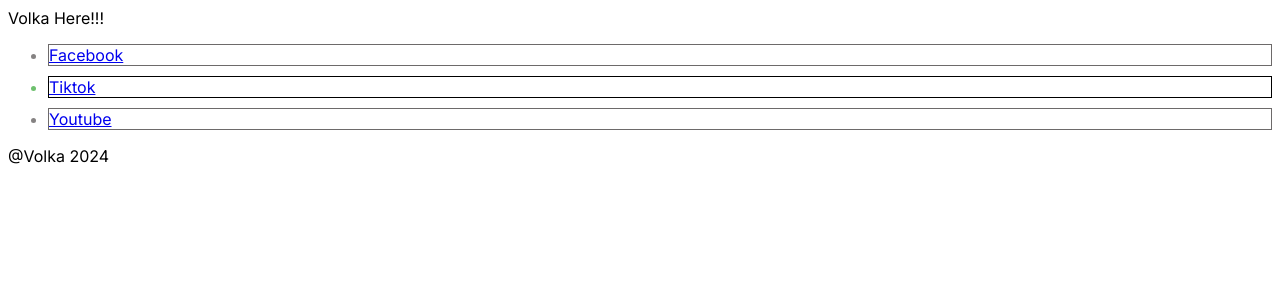
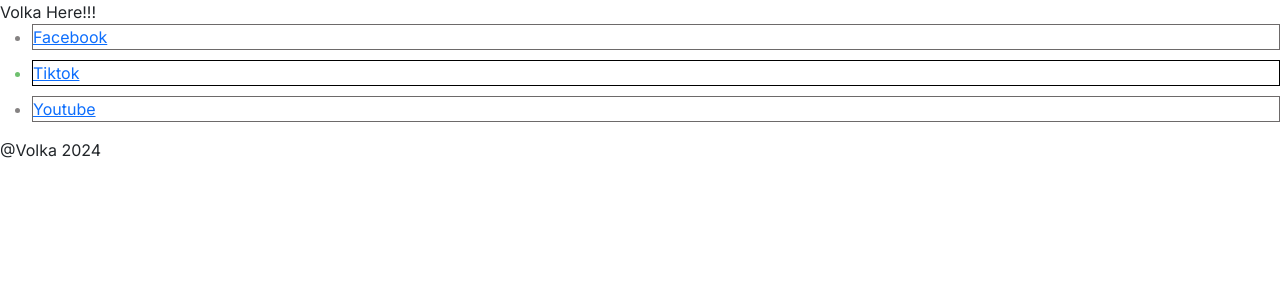
Before and after one commit to Dacoband/NextJS-start, a Next.js app in the folder NextJS_Hello World/: page / in a window 1280 px wide. Shown: the top 300 px of the page. Built offline with nearby package versions, Linux system fonts and the light colour scheme.

Commit message:
add boostrap fix css

```diff
--- a/NextJS_Hello World/next.config.js
+++ b/NextJS_Hello World/next.config.js
@@ -1,14 +1,4 @@
-const path = require("path");
+/** @type {import('next').NextConfig} */
+const nextConfig = {}
 
-module.exports = {
-  // Define your Next.js configuration here
-  webpack: (config, { dev, isServer }) => {
-    // Add support for Sass
-    config.module.rules.push({
-      test: /\.s[ac]ss$/i,
-      use: ["style-loader", "css-loader", "sass-loader"],
-    });
-
-    return config;
-  },
-};
+module.exports = nextConfig
--- a/NextJS_Hello World/package.json
+++ b/NextJS_Hello World/package.json
@@ -12,10 +12,12 @@
     "@types/node": "20.1.7",
     "@types/react": "18.2.6",
     "@types/react-dom": "18.2.4",
+    "bootstrap": "^5.3.3",
     "eslint": "8.40.0",
     "eslint-config-next": "13.4.2",
-    "next": "^14.2.0-canary.55",
+    "next": "13.4.12",
     "react": "18.2.0",
+    "react-bootstrap": "^2.10.2",
     "react-dom": "18.2.0",
     "sass": "^1.72.0",
     "typescript": "5.0.4"
--- a/NextJS_Hello World/src/app/layout.tsx
+++ b/NextJS_Hello World/src/app/layout.tsx
@@ -1,6 +1,6 @@
 //import './globals.css'
 import { Inter } from 'next/font/google'
-
+import 'bootstrap/dist/css/bootstrap.min.css';
 const inter = Inter({ subsets: ['latin'] })
 
 export const metadata = {
--- a/NextJS_Hello World/src/app/page.tsx
+++ b/NextJS_Hello World/src/app/page.tsx
@@ -1,13 +1,13 @@
 import Link from "next/link";
-import style1 from '@/style/main.module.scss';
-import style2 from '@/style/volka.module.scss';
+import style1 from '@/style/main.module.css';
+import style2 from '@/style/volka.module.css';
 export default function Home() {
   return (
     <div>
       <ul>
         <li className={style1['red']}>
           <Link href={"/facebook"}>
-           <span className={style2['.red']}>Facebook</span>
+          <span className={style2['.red']}>Facebook</span>
           </Link>
         </li>
         <li className={style1['green']}>
--- /dev/null
+++ b/NextJS_Hello World/src/style/main.module.css
@@ -0,0 +1,11 @@
+.red {
+  color: rgba(94, 91, 91, 0.76);
+  border: 1px solid rgb(109, 106, 106);
+  margin-bottom: 10px;
+}
+
+.green {
+  color: rgb(110, 192, 110);
+  border: 1px solid black;
+  margin-bottom: 10px;
+}
--- a/NextJS_Hello World/src/style/main.module.scss
+++ /dev/null
@@ -1,13 +0,0 @@
-// main.module.scss
-
-.red {
-  color: rgba(94, 91, 91, 0.76);
-  border: 1px solid rgb(109, 106, 106);
-  margin-bottom: 10px; // Thêm khoảng cách dưới mỗi .red
-}
-
-.green {
-  color: rgb(110, 192, 110);
-  border: 1px solid black;
-  margin-bottom: 10px; // Thêm khoảng cách dưới mỗi .green
-}
```
Also changed, not shown: NextJS_Hello World/src/app/facebook/page.tsx (+13 -7 lines), NextJS_Hello World/src/style/volka.module.css (renamed from NextJS_Hello World/src/style/volka.module.scss).
